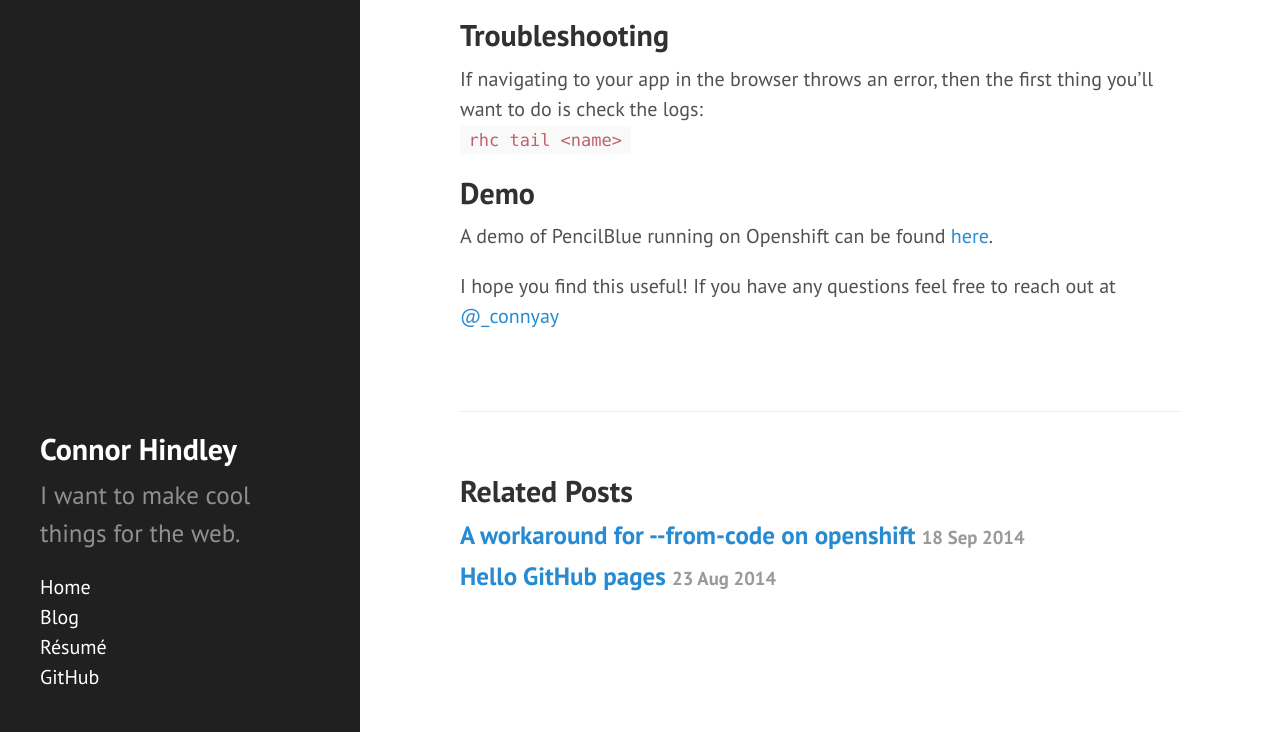
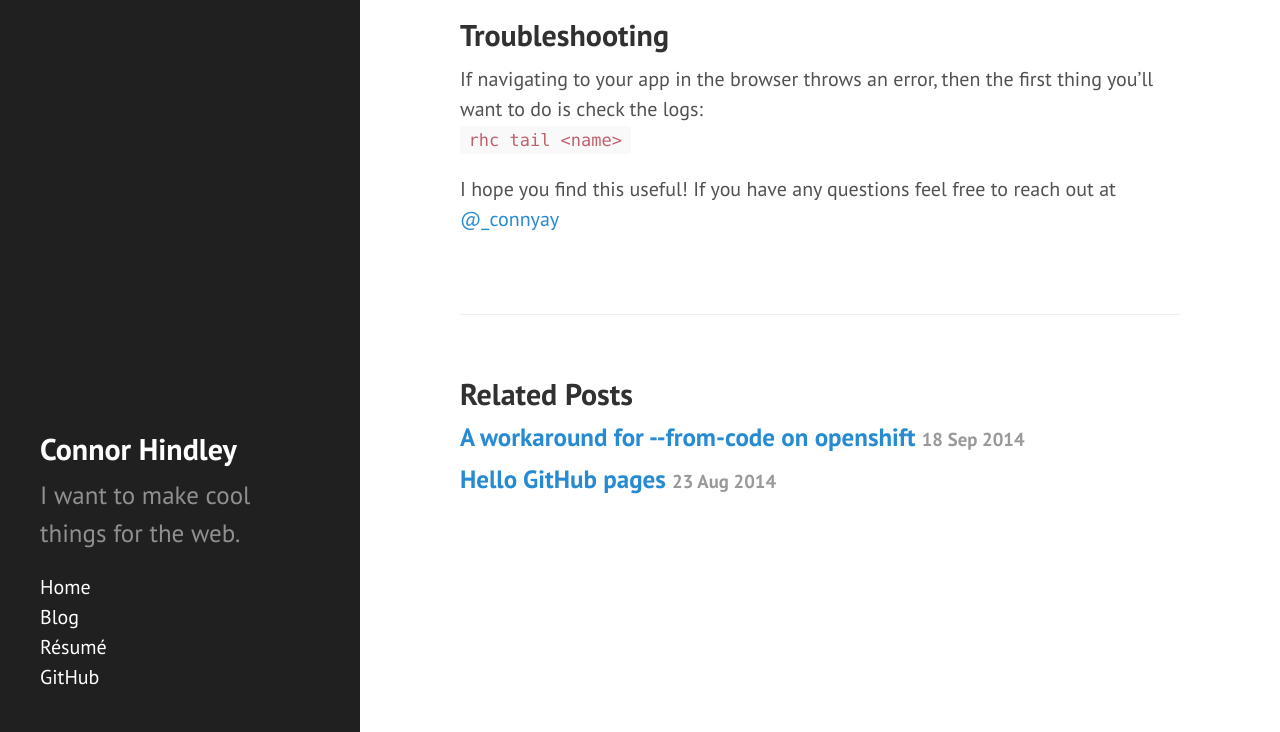
Before and after one commit to connyay/connyay.github.io, a Jekyll site: the page built from _posts/2014-11-25-pencilblue-on-openshift.md, in a window 1280 px wide and 900 px high, scrolled down 3100 px, cut to the strip 168-900 px from the top of the window. Built offline with Jekyll 4.4.1, drawn with Linux system fonts in a browser that asks for light colours; emoji names are drawn with the system emoji font; Markdown is read by kramdown in place of the engine named in the settings.

Commit message:
remove pb demo link

```diff
--- a/_posts/2014-11-25-pencilblue-on-openshift.md
+++ b/_posts/2014-11-25-pencilblue-on-openshift.md
@@ -76,8 +76,5 @@ OpenShift manages your cloud infrastructure so all you have to worry about is de
 If navigating to your app in the browser throws an error, then the first thing you'll want to do is check the logs:
 `rhc tail <name>`
 
-## Demo
-A demo of PencilBlue running on Openshift can be found [here](https://pencilblue-connyay.rhcloud.com/article/hello-openshift).
-
 
 I hope you find this useful! If you have any questions feel free to reach out at [@_connyay](https://twitter.com/_connyay)
```
